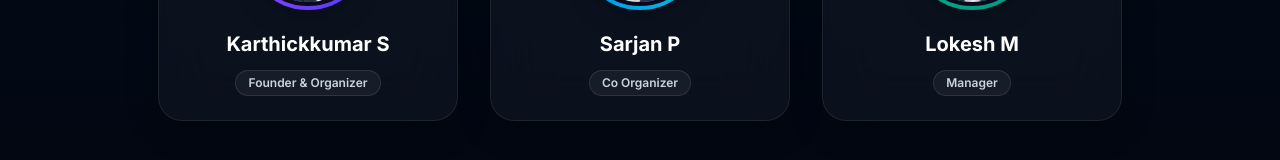
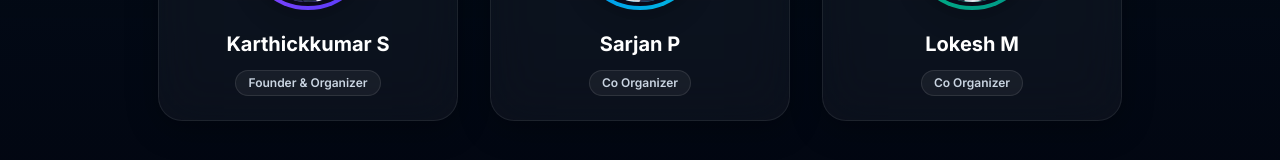
Before and after one commit to veerakarthick235/Build-the-future-with-AI-Hackathon-Website, a Next.js app: page / in a window 1280 px wide. Shown: the part 9302-9462 px from the top of the page. Built offline with nearby package versions, Linux system fonts and the light colour scheme; no server answers.

Commit message:
Update Team.tsx

```diff
--- a/components/sections/Team.tsx
+++ b/components/sections/Team.tsx
@@ -6,7 +6,7 @@ import { useInView } from "react-intersection-observer";
 const team = [
   { name: 'Karthickkumar S', role: 'Founder & Organizer', photo: '/team/veera_karthick.jpeg', order: 1, gradient: "from-purple-500 to-indigo-600" },
   { name: 'Sarjan P', role: 'Co Organizer', photo: '/team/sarjan.jpeg', order: 2, gradient: "from-blue-500 to-cyan-500" },
-  { name: 'Lokesh M', role: 'Manager', photo: '/team/loki.png', order: 3, gradient: "from-emerald-500 to-teal-600" },
+  { name: 'Lokesh M', role: 'Co Organizer', photo: '/team/loki.png', order: 3, gradient: "from-emerald-500 to-teal-600" },
 ];
 
 export default function Team() {
```
